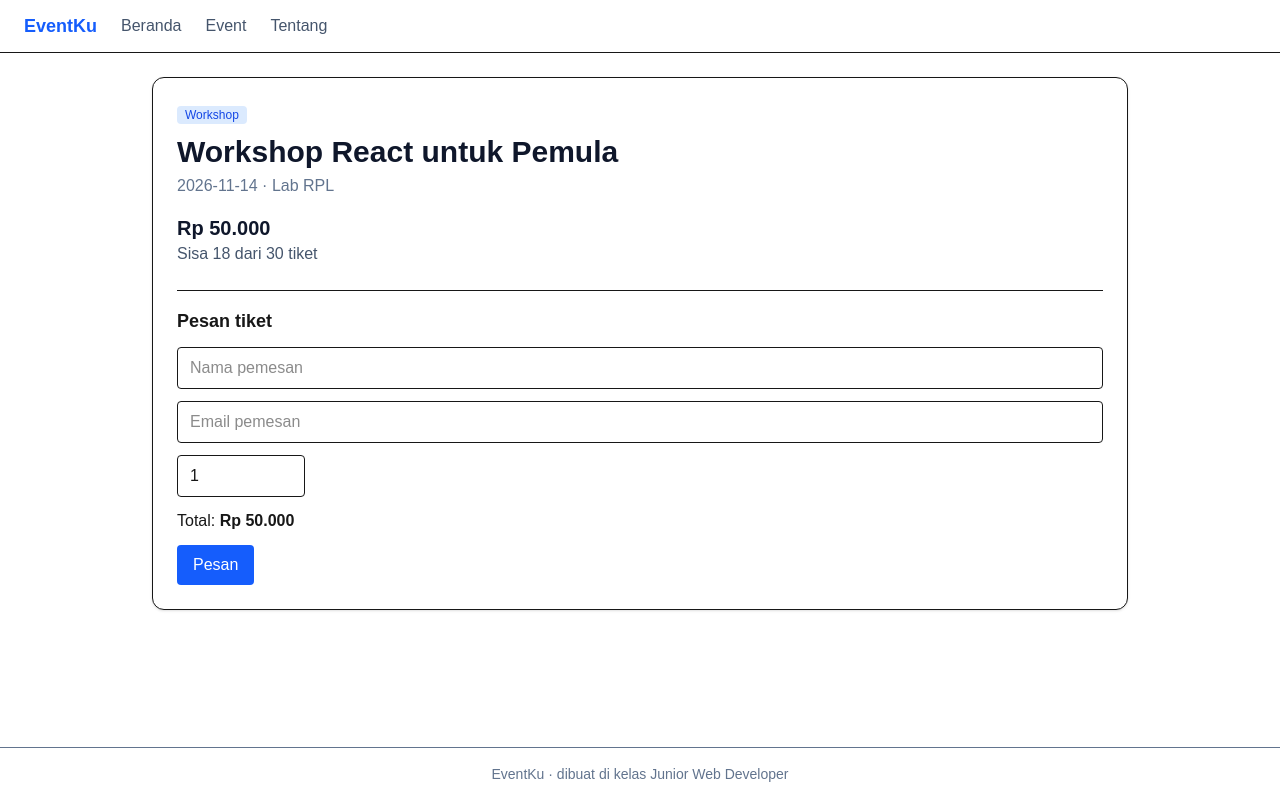
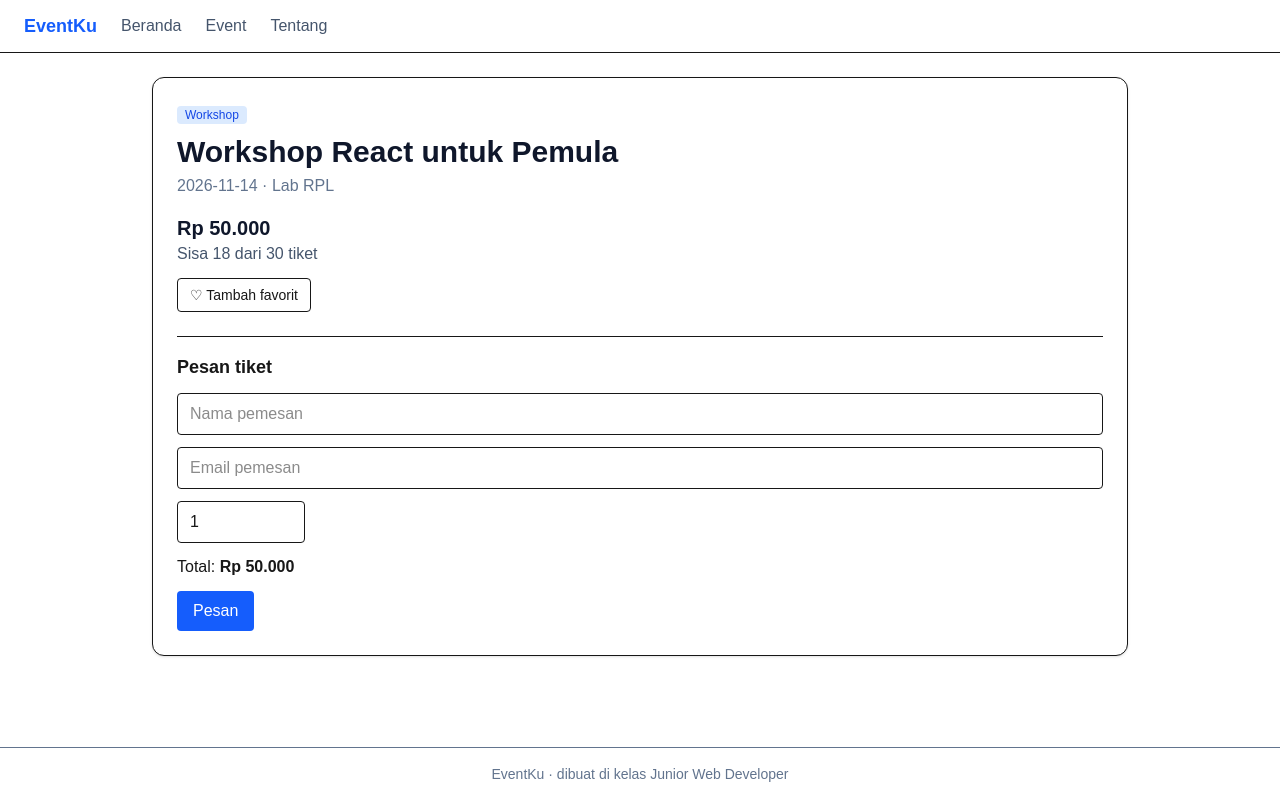
Before and after one commit to fianrplsatu-glitch/latihan-next.js, a Next.js app: page /event/1 in a window 1280 px wide. Built offline with nearby package versions, Linux system fonts and the light colour scheme.

Commit message:
selasa1_pasang TombolFavorit di halaman detail

```diff
--- a/[id]/page.tsx
+++ b/[id]/page.tsx
@@ -1,6 +1,7 @@
 import { notFound } from 'next/navigation';
 import { events, rupiah } from '@/data/events';
 import FormPesan from '@/components/Formpesan';
+import TombolFavorit from '@/components/TombolFavorit';
 
 export default async function Detail({ params }: PageProps<'/event/[id]'>) {
   const { id } = await params;
@@ -21,6 +22,7 @@ export default async function Detail({ params }: PageProps<'/event/[id]'>) {
       <p className="text-slate-600">
         Sisa {sisa} dari {event.kuota} tiket
       </p>
+      <TombolFavorit id={event.id} />
       <FormPesan event={event} />
     </article>
   );
--- a/app/event/[id]/page.tsx
+++ b/app/event/[id]/page.tsx
@@ -1,6 +1,7 @@
 import { notFound } from 'next/navigation';
 import { events, rupiah } from '@/data/events';
 import FormPesan from '@/components/Formpesan';
+import TombolFavorit from '@/components/TombolFavorit';
 
 export default async function DetailPage({ params }: PageProps<'/event/[id]'>) {
   const { id } = await params;
@@ -25,6 +26,7 @@ export default async function DetailPage({ params }: PageProps<'/event/[id]'>) {
       <p className="text-slate-600">
         Sisa {sisa} dari {event.kuota} tiket
       </p>
+      <TombolFavorit id={event.id} />
       <FormPesan event={event} />
     </article>
   );
```
